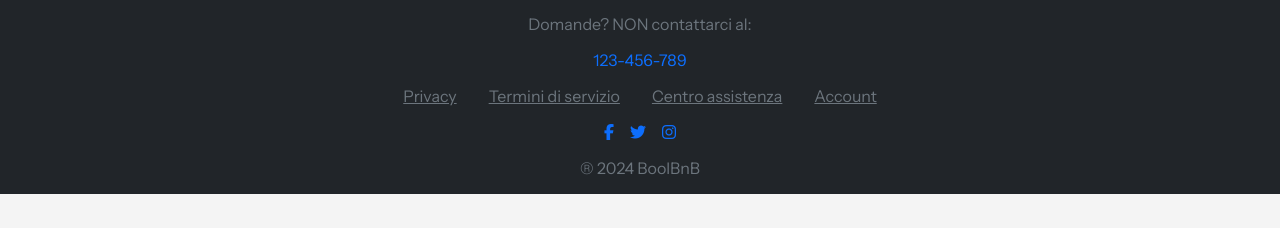
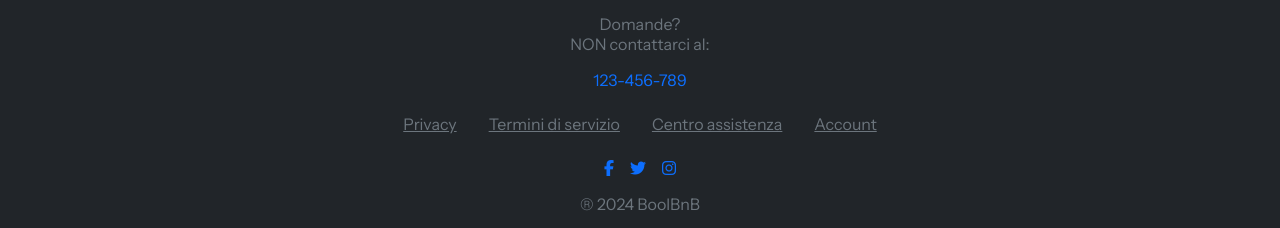
Before and after one commit to joelepore/boolbnb-react, a React (Vite) app: page / in a window 1280 px wide. Shown: the part 194-422 px from the top of the page. Built offline with nearby package versions, Linux system fonts and the light colour scheme; no server answers.

Commit message:
feat: update Footer component layout and styling; adjust link alignment and spacing

```diff
--- a/src/components/Footer.jsx
+++ b/src/components/Footer.jsx
@@ -4,17 +4,17 @@ const Footer = () => {
     return (
         <footer className="footer-custom footer bg-dark mt-5 py-3 text-center text-light">
             <div className="container">
-                <p className="mb-3 text-secondary">Domande? NON contattarci al:</p>
+                <p className="mb-3 text-secondary">Domande? <br /> NON contattarci al:</p>
                 <a href="" className="text-primary text-decoration-none">123-456-789</a>
 
-                <div className="footer-links d-flex justify-content-center flex-wrap pt-3">
+                <div className="footer-links d-flex justify-content-center flex-wrap pt-3 mt-2">
                     <a href="" className="text-secondary mx-3">Privacy</a>
                     <a href="" className="text-secondary mx-3">Termini di servizio</a>
                     <a href="" className="text-secondary mx-3">Centro assistenza</a>
                     <a href="" className="text-secondary mx-3">Account</a>
                 </div>
 
-                <div className="social-icons mt-3">
+                <div className="social-icons mt-4">
                     <i className="fab fa-facebook-f mx-2 text-primary"></i>
                     <i className="fab fa-twitter mx-2 text-primary"></i>
                     <i className="fab fa-instagram mx-2 text-primary"></i>
--- a/src/index.css
+++ b/src/index.css
@@ -214,3 +214,14 @@ h4 {
     min-width: 425px;
   }
 }
+
+.footer-links {
+  flex-direction: column;
+  row-gap: 0.8rem;
+}
+
+@media screen and (min-width: 530px) {
+  .footer-links {
+    flex-direction: row;
+  }
+}
```
